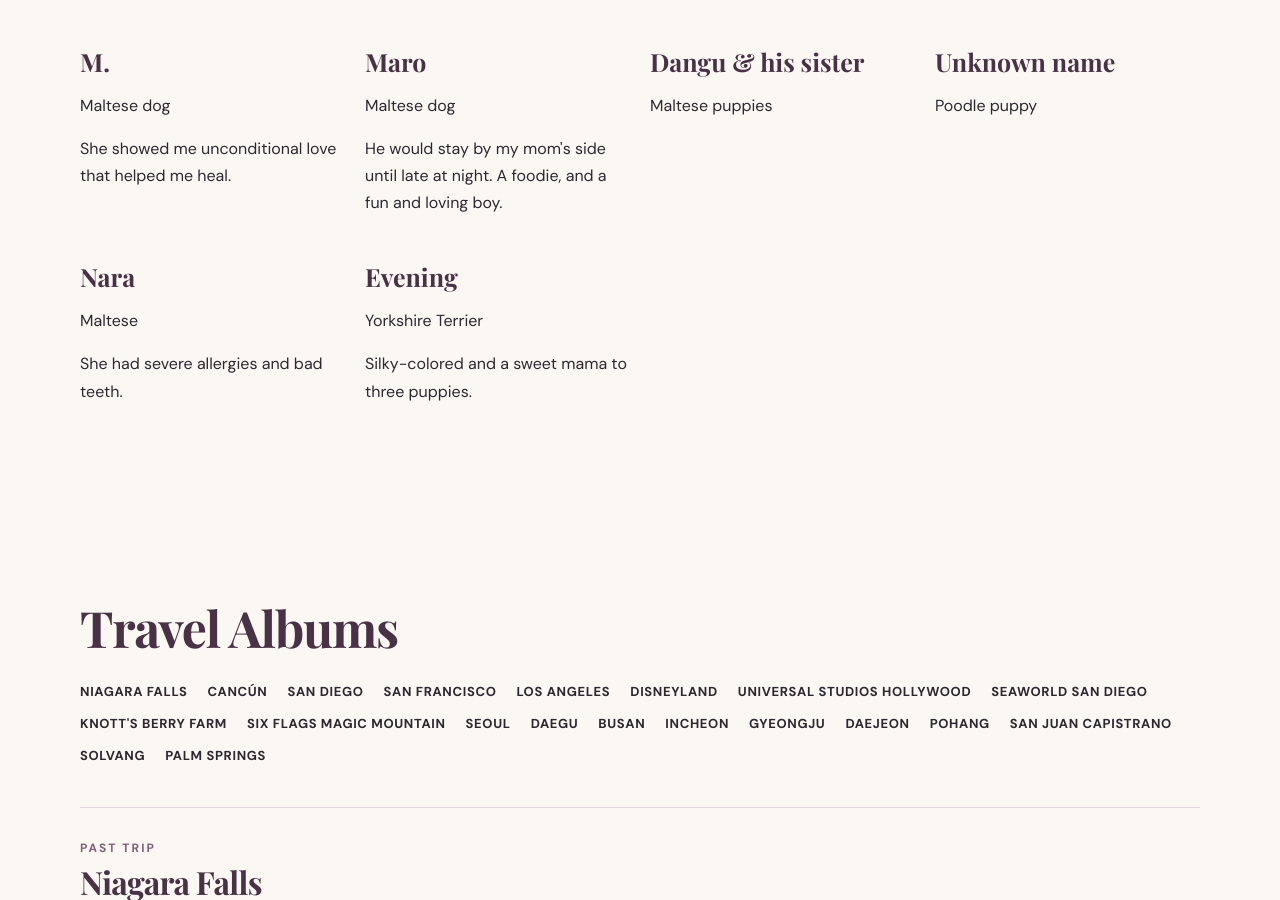
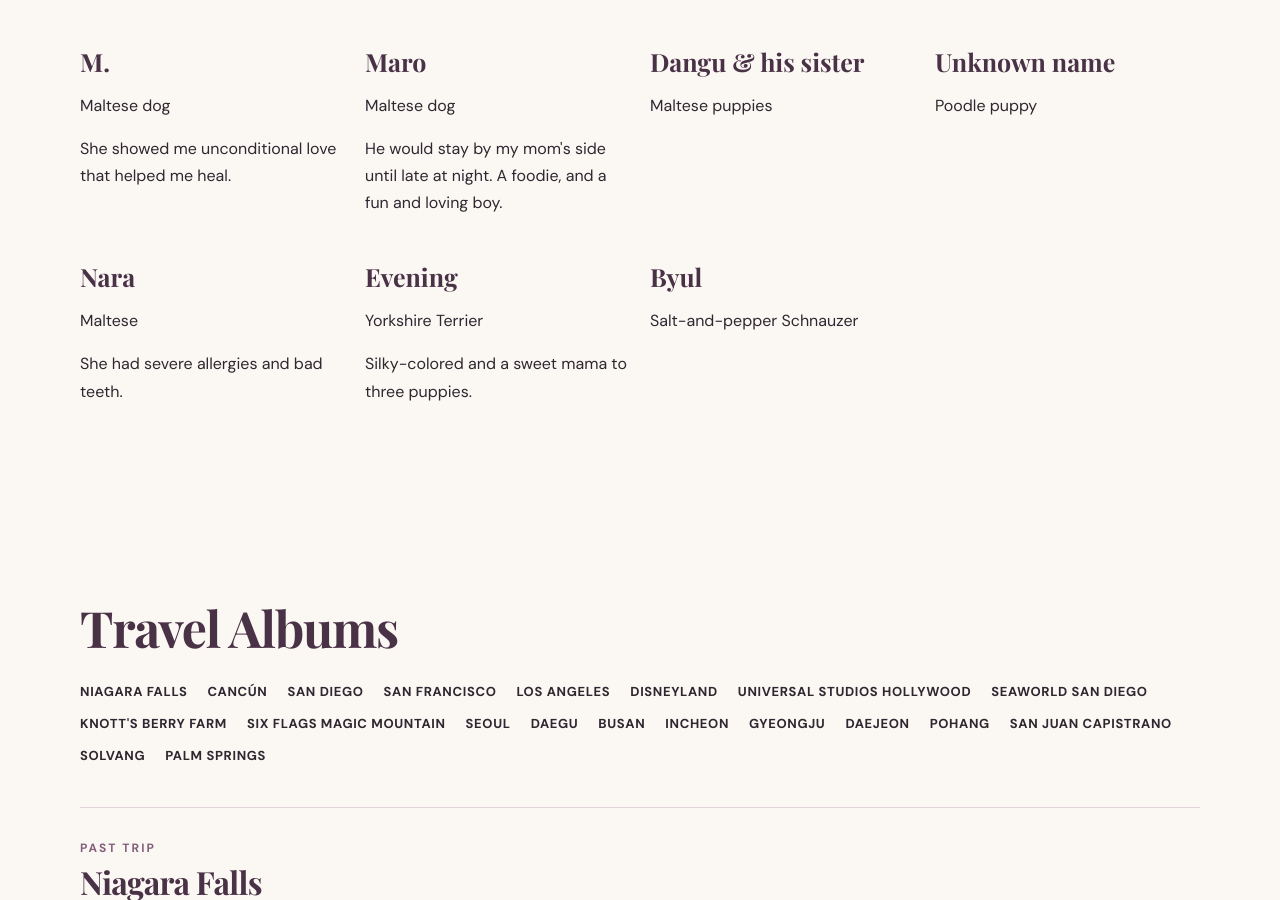
Before and after one commit to lydiarim22-coder/mindoflydia, a Jekyll site: the page built from photo-gallery.html, in a window 1280 px wide and 900 px high, scrolled down 1880 px. Built offline with Jekyll 4.4.1, drawn with Linux system fonts in a browser that asks for light colours; some web fonts are replaced.

Commit message:
Add Byul to pet memorial gallery

```diff
--- a/_data/dog_memorials.yml
+++ b/_data/dog_memorials.yml
@@ -49,3 +49,6 @@
 - name: Evening
   breed: Yorkshire Terrier
   memory: "Silky-colored and a sweet mama to three puppies."
+
+- name: Byul
+  breed: Salt-and-pepper Schnauzer
```
